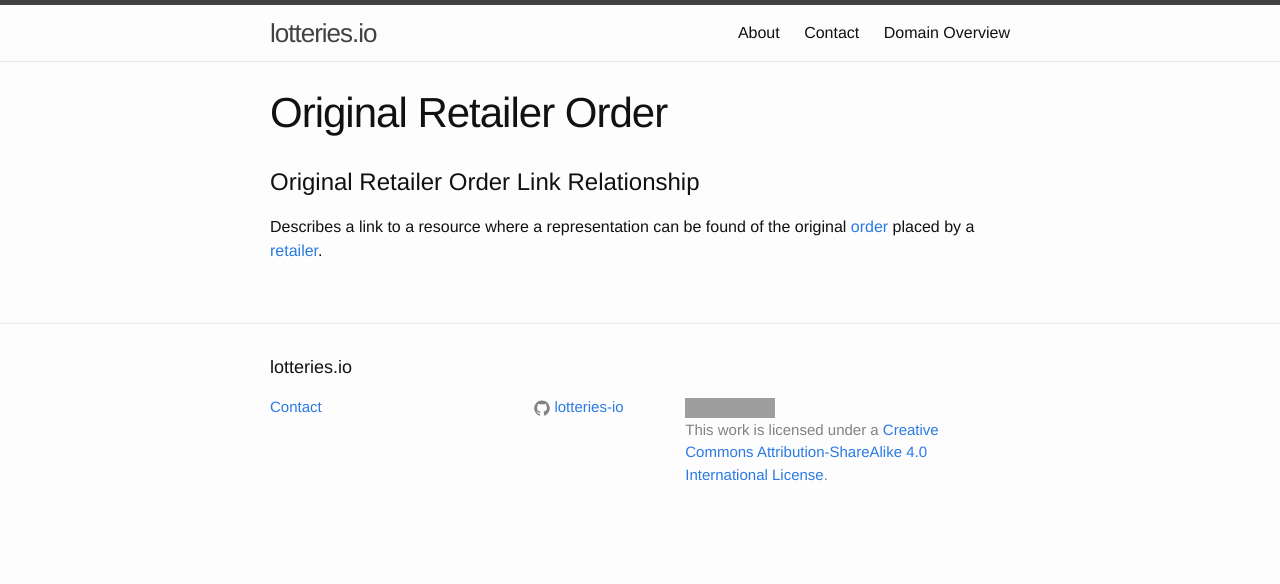
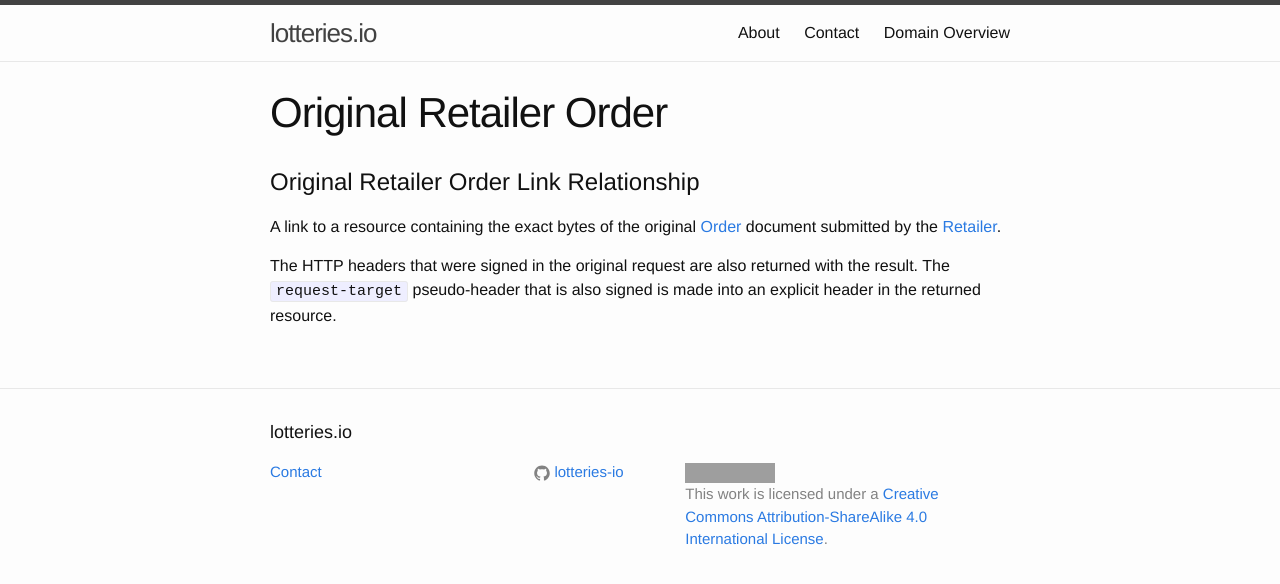
Before and after one commit to lotteries-io/lotteries-io.github.io, a Jekyll site: the page built from _link-relationships/original-retailer-order.md, in a window 1280 px wide. Shown: the top 584 px of the page. Built offline with Jekyll 4.4.1, drawn with Linux system fonts in a browser that asks for light colours; grey boxes are pictures that could not be loaded.

Commit message:
Update original-retailer-order.md

```diff
--- a/_link-relationships/original-retailer-order.md
+++ b/_link-relationships/original-retailer-order.md
@@ -4,4 +4,6 @@ title: Original Retailer Order
 ---
 # Original Retailer Order Link Relationship
 
-Describes a link to a resource where a representation can be found of the original [order](../concepts/order) placed by a [retailer](../concepts/retailer).
+A link to a resource containing the exact bytes of the original [Order](../concepts/order) document submitted by the [Retailer](../concepts/retailer).
+
+The HTTP headers that were signed in the original request are also returned with the result. The `request-target` pseudo-header that is also signed is made into an explicit header in the returned resource.
```
